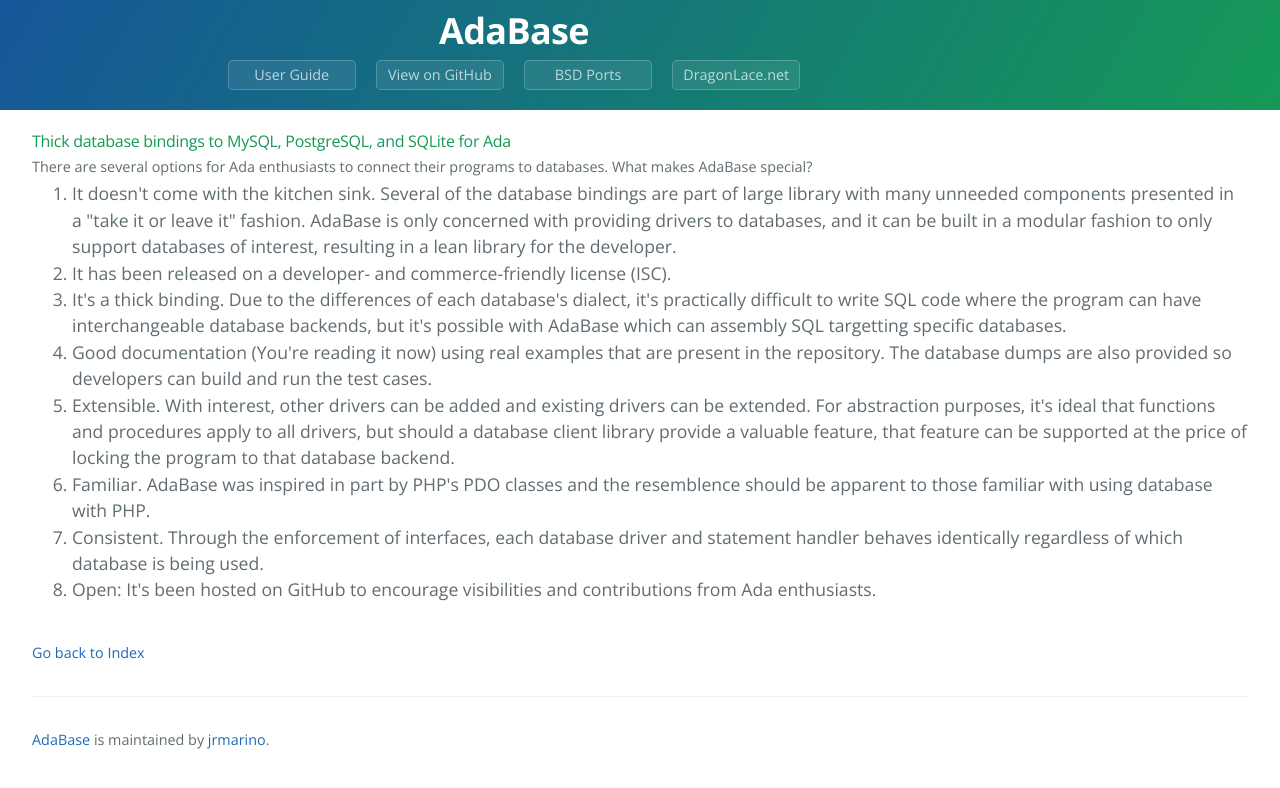
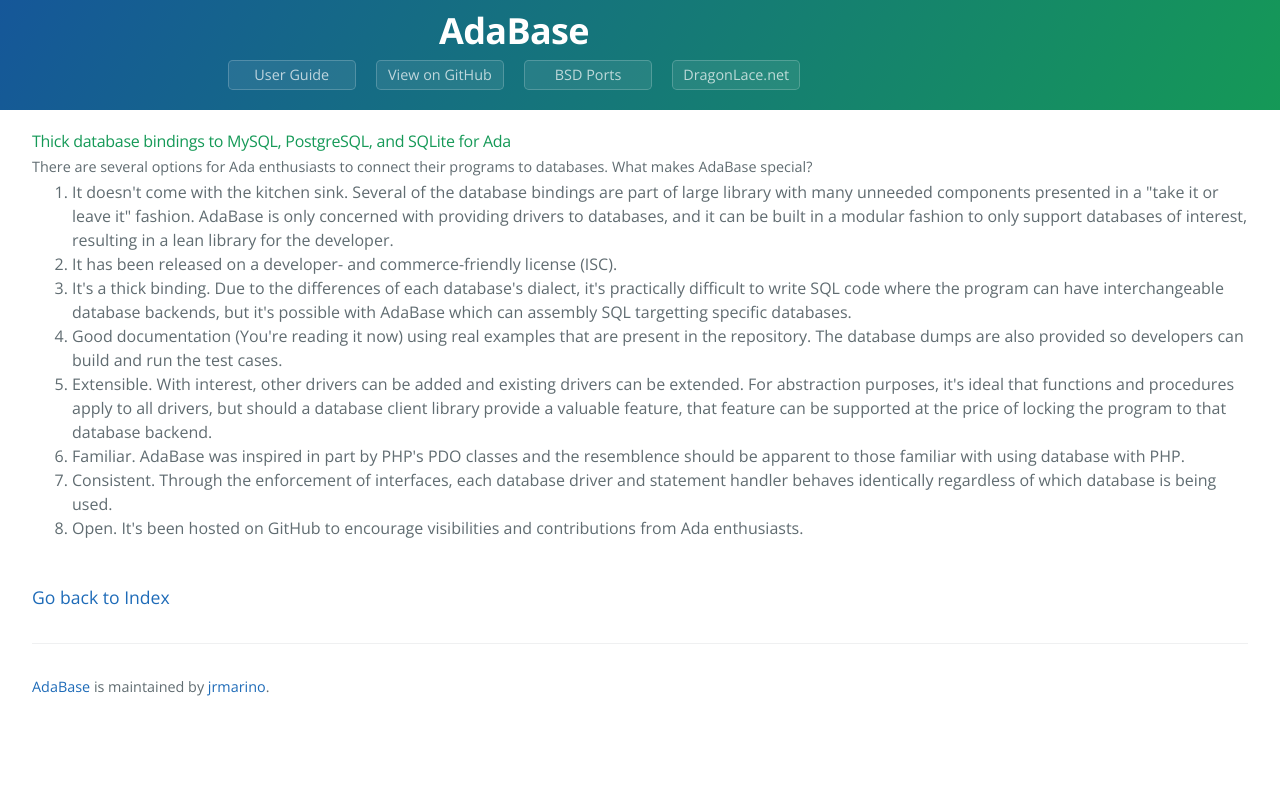
Before and after one commit to jrmarino/AdaBase, a Jekyll site: the page built from introduction.md, in a window 1280 px wide. Shown: the top 788 px of the page. Built offline with Jekyll 4.4.1, drawn with Linux system fonts in a browser that asks for light colours.

Commit message:
Try to improve appearance of intro

```diff
--- a/introduction.md
+++ b/introduction.md
@@ -2,6 +2,7 @@
 title: Introduction to AdaBase
 ---
 
+<div class="introduction">
 <h3>Thick database bindings to MySQL, PostgreSQL, and SQLite for Ada</h3>
 <p>
 There are several options for Ada enthusiasts to connect their programs
@@ -46,9 +47,10 @@
 being used.
 </li>
 <li>
-Open: It's been hosted on GitHub to encourage visibilities and contributions
+Open. It's been hosted on GitHub to encourage visibilities and contributions
 from Ada enthusiasts.
 </li>
 </ol>
 <br/>
 <a href="index.html">Go back to Index</a>
+</div>
--- a/stylesheets/adabase-stylesheet.css
+++ b/stylesheets/adabase-stylesheet.css
@@ -244,3 +244,6 @@
 .twocol li a:hover {
 	color: #111;
 }
+.introduction li {
+    font-size: 1rem;
+}
```
Also changed, not shown: index.md (+1 -0 lines).
